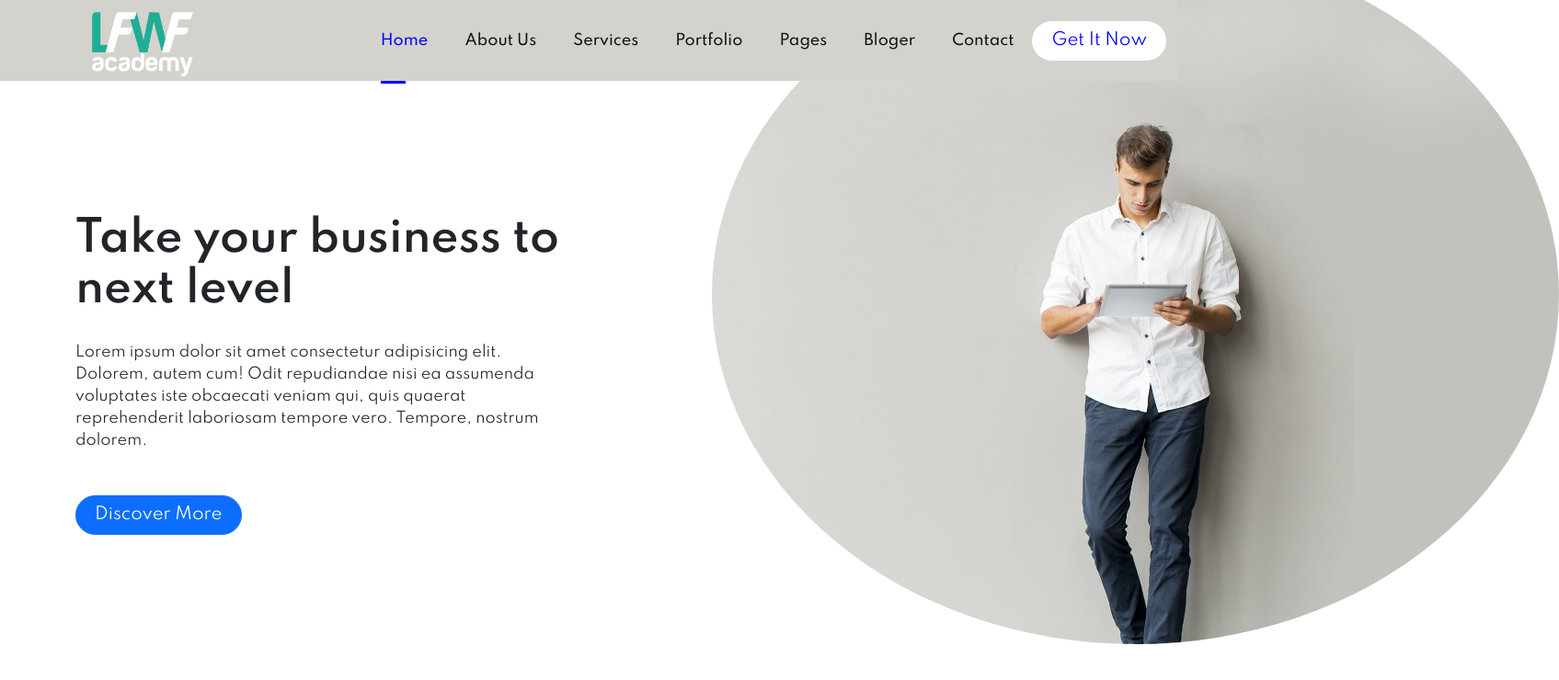
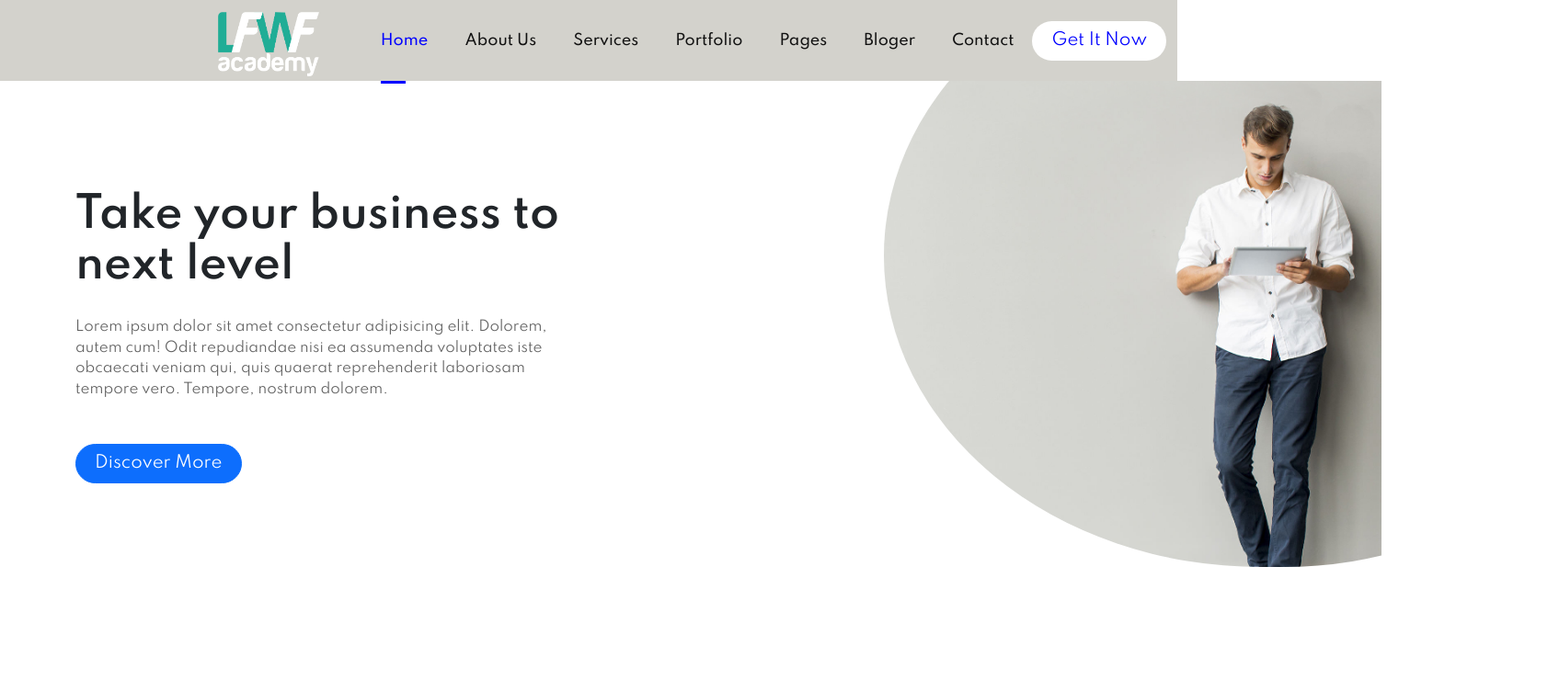
Before and after one commit to jabed366/assignment-33-part1, a plain HTML site: page index.html in a window 1280 px wide. Shown: the whole page at 92% size, 1695 px wide, since content can reach past the window. Drawn offline with nearby package versions, Linux system fonts and the light colour scheme.

Commit message:
Update style.css

```diff
--- a/style.css
+++ b/style.css
@@ -9,7 +9,7 @@ h1,h2,h3,h4,h5,h6,a{
 }
 
 .main-header .container-fluid{
-    max-width: 1480px;
+    max-width: 1750px;
 }
 .slider .container-fluid{
     max-width: 1480px;
@@ -20,7 +20,7 @@ h1,h2,h3,h4,h5,h6,a{
 .lfwf-logo{
     width: 110px;
     height: 72px;
-    margin-left: 88px;
+    margin-left: 225px;
 }
 
 body .btn-style{
@@ -168,15 +168,14 @@ ul.our-primary-menu li ul li a:hover{}
 
 .slider-content h1{
     font-size: 46px;
-margin-top: 145px;
-margin-bottom: 20px;
-font-weight: 600;
-}
+    margin-top: 119px;
+    margin-bottom: 20px;
+    font-weight: 600;
 }
 .slider-content p{
- font-weight: 400;
- color: #606060;
- font-size: 21px;
+    font-weight: 400;
+    color: #606060;
+    font-size: 15px;
 }
 .slider-content a{
 
@@ -189,9 +188,15 @@ align-items: flex-start;
 }
 
 .img-fluid-slider {
-    width: 921px;
+    width: 819px;
     position: relative;
     top: -148px;
-    border-radius: 50%;
-    left: 122px;
+    left: 5px;
+    border-radius: 50% 0px 47% 50%;
+    max-width: inherit;
 }
+.slider-img {
+    overflow: hidden;
+    position: relative;
+    left: 304px;
+}
```
